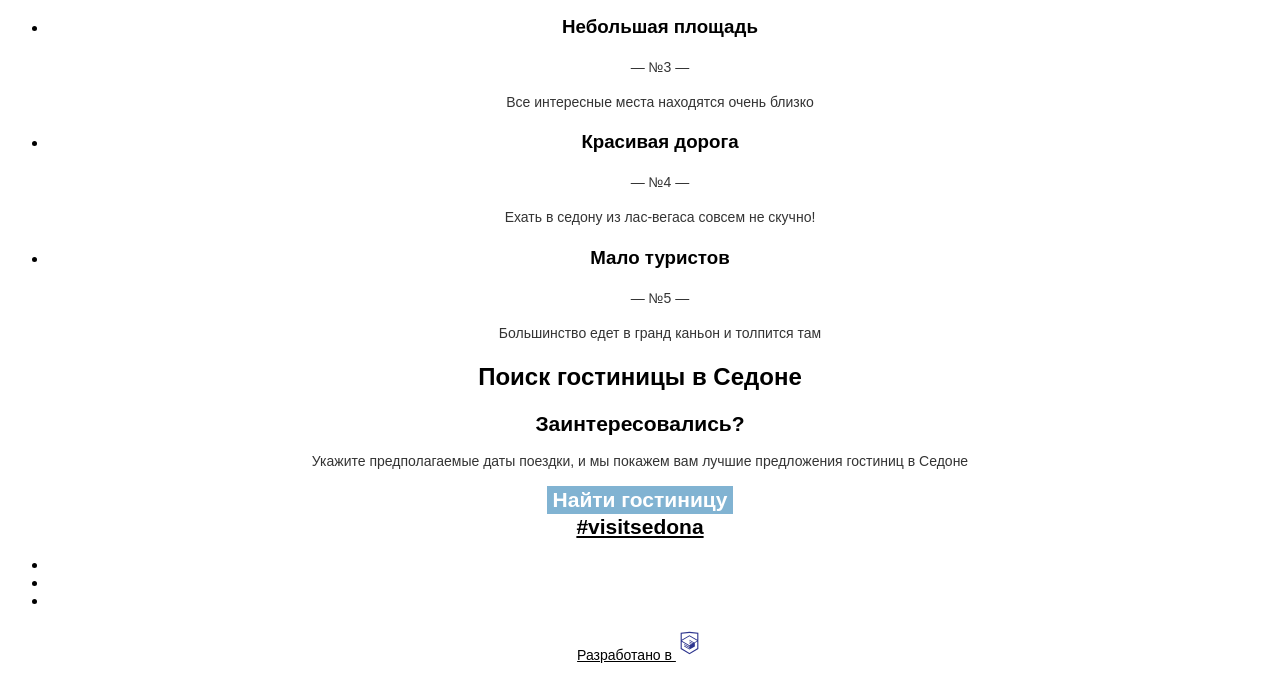
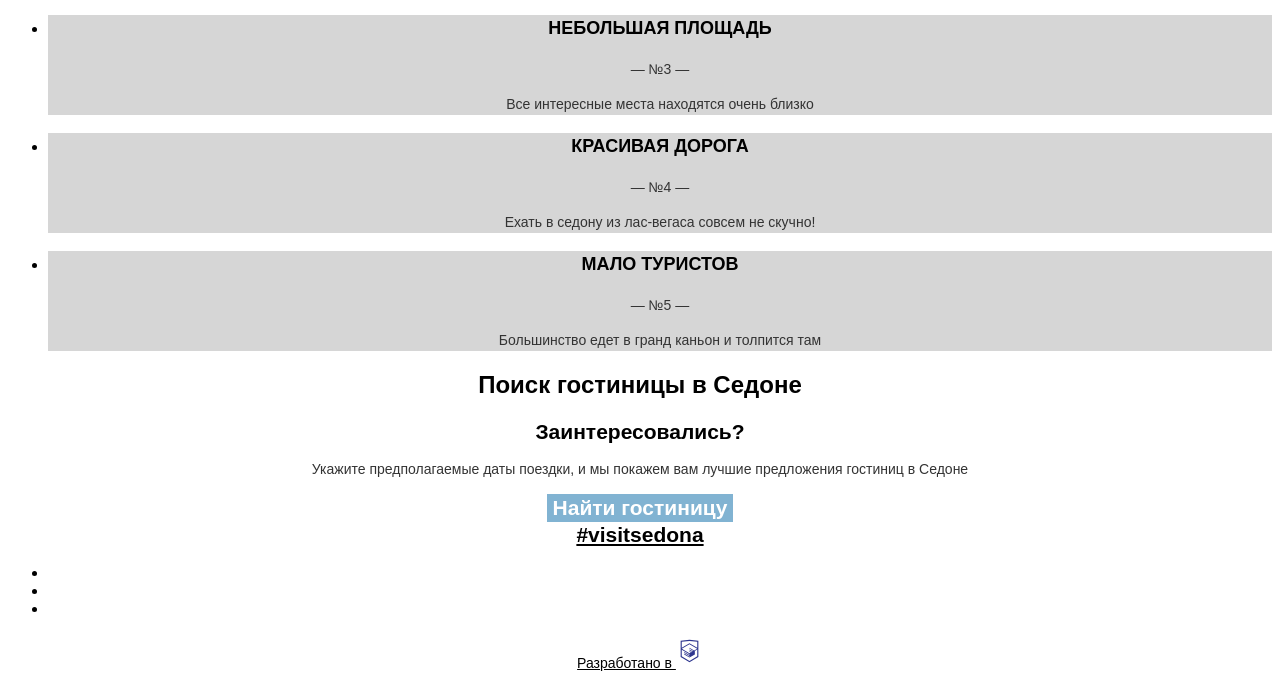
Before and after one commit to htmlacademy-adaptive/2088789-sedona-26, a website: page source/index.html in a window 1280 px wide. Shown: the part 1063-1745 px from the top of the page. Drawn offline with nearby package versions, Linux system fonts and the light colour scheme; files that its build step writes are made by us from their sources.

```diff
--- a/source/index.html
+++ b/source/index.html
@@ -4,7 +4,6 @@
 <head>
   <meta charset="utf-8" />
   <link href="./css/style.css" rel="stylesheet">
-  <link href="./css/shared_styles.css" rel="stylesheet">
   <title>HTML Academy: Седона</title>
 </head>
 
--- a/source/sass/blocks/advantages-item.scss
+++ b/source/sass/blocks/advantages-item.scss
@@ -1,9 +1,9 @@
-.anvantages-item {
+.advantages-item {
   background-color: #d6d6d6;
   color: #000000;
 }
 
-.anvantages-item__title {
+.advantages-item__title {
   font-family: "PT Sans", sans-serif;
   font-style: normal;
   font-weight: 700;
```
